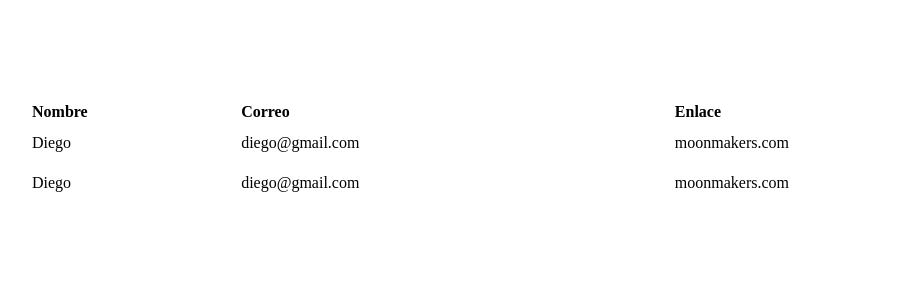
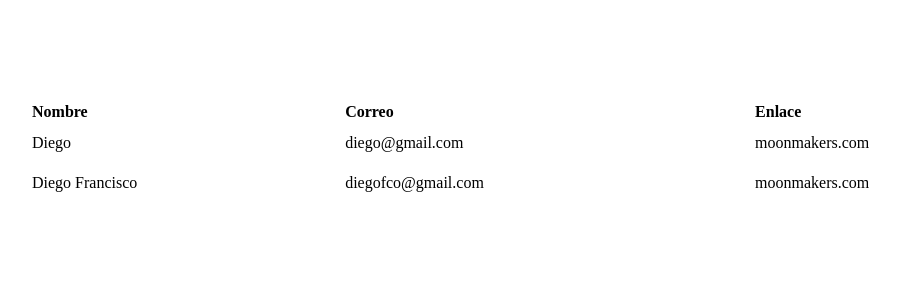
Before and after one commit to Diego-Luna/Introduccion-a-Redux, a React (Create React App) app in the folder moonmakers-blog/: page / in a window 1280 px wide. Shown: the top 300 px of the page, without its empty margins (79-979 px from the left). Built offline with nearby package versions, Linux system fonts and the light colour scheme.

Commit message:
Stateful vs Stateless

```diff
--- a/moonmakers-blog/src/components/App.js
+++ b/moonmakers-blog/src/components/App.js
@@ -1,21 +1,28 @@
-import React from "react";
+import React, { Component } from "react";
 
-const App = () => {
-  let users = [
+// const App = () => {
+class App extends Component {
+  constructor() {
+    super();
+    this.state = {
+      usuarios: [
         {
           id: 1,
           name: "Diego",
           email: "diego@gmail.com",
-      domain: "moonmakers.com",
+          web: "moonmakers.com",
         },
         {
           id: 1,
-      name: "Diego",
-      email: "diego@gmail.com",
-      domain: "moonmakers.com",
+          name: "Diego Francisco",
+          email: "diegofco@gmail.com",
+          web: "moonmakers.com",
         },
-  ];
+      ],
+    };
+  }
 
+  render() {
     return (
       <div className="margen">
         <table className="tabla">
@@ -27,17 +34,18 @@ const App = () => {
             </tr>
           </thead>
           <tbody>
-          {users.map((item) => (
+            {this.state.usuarios.map((item) => (
               <tr key={item.id}>
                 <td>{item.name}</td>
                 <td>{item.email}</td>
-              <td>{item.domain}</td>
+                <td>{item.web}</td>
               </tr>
             ))}
           </tbody>
         </table>
       </div>
     );
-};
+  }
+}
 
 export default App;
```
Also changed, not shown: 1 other file (tests, documents, lock files or other folders). Lines whose indentation alone changed are shown as unchanged.
